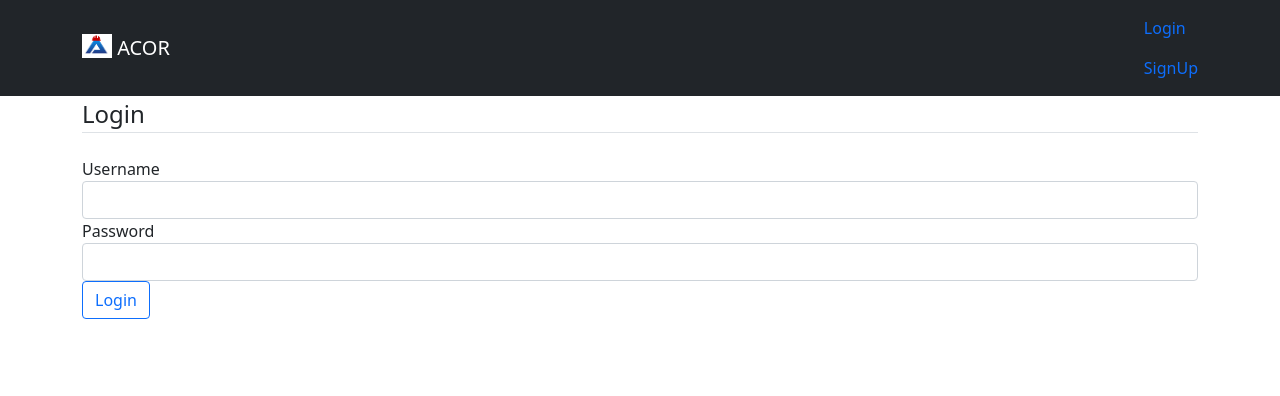
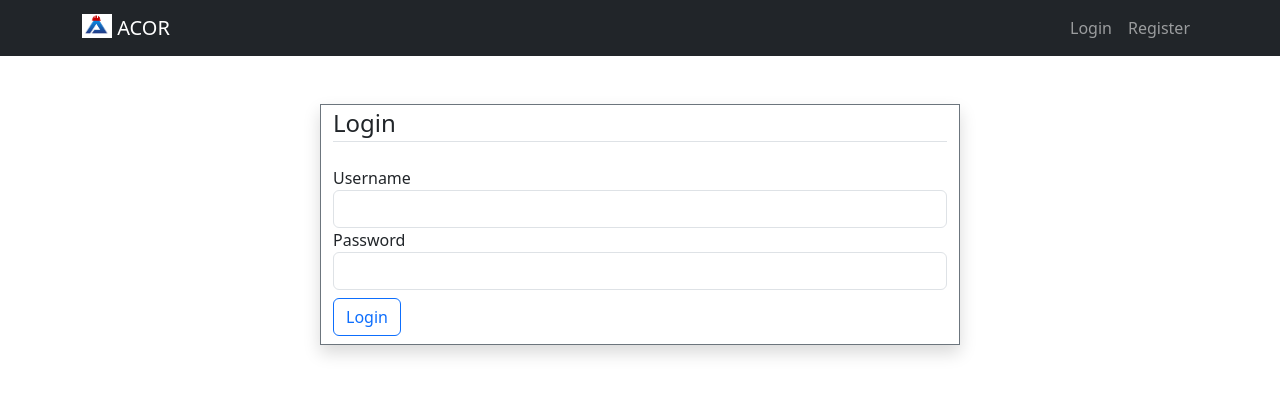
Before and after one commit to hikky16/cs50_Final_Project, a Flask app: page /login in a window 1280 px wide. Shown: the top 396 px of the page. Run offline with Flask 3, Linux system fonts and the light colour scheme.

Commit message:
polished Login and Register page

```diff
--- a/templates/dashboard.html
+++ b/templates/dashboard.html
@@ -3,7 +3,7 @@
   <head>
     <meta charset="utf-8">
     <meta name="viewport" content="width=device-width, initial-scale=1">
-    <title>Bootstrap demo</title>
+    <title>{% block title %}{% endblock %}</title>
     <link href="https://cdn.jsdelivr.net/npm/bootstrap@5.3.2/dist/css/bootstrap.min.css" rel="stylesheet" integrity="sha384-T3c6CoIi6uLrA9TneNEoa7RxnatzjcDSCmG1MXxSR1GAsXEV/Dwwykc2MPK8M2HN" crossorigin="anonymous">
     <link rel="stylesheet" href="https://cdn.jsdelivr.net/npm/bootstrap-icons@1.11.1/font/bootstrap-icons.css">
   </head>
--- a/templates/layout.html
+++ b/templates/layout.html
@@ -2,38 +2,40 @@
 <html lang="en">
   <head>
     <meta charset="utf-8">
-        <meta name="viewport" content="initial-scale=1, width=device-width">
-
-        <!-- http://getbootstrap.com/docs/5.1/ -->
-        <link crossorigin="anonymous" href="https://cdn.jsdelivr.net/npm/bootstrap@5.1.3/dist/css/bootstrap.min.css" integrity="sha384-1BmE4kWBq78iYhFldvKuhfTAU6auU8tT94WrHftjDbrCEXSU1oBoqyl2QvZ6jIW3" rel="stylesheet">
-        <script crossorigin="anonymous" src="https://cdn.jsdelivr.net/npm/bootstrap@5.1.3/dist/js/bootstrap.bundle.min.js" integrity="sha384-ka7Sk0Gln4gmtz2MlQnikT1wXgYsOg+OMhuP+IlRH9sENBO0LRn5q+8nbTov4+1p"></script>
+    <meta name="viewport" content="width=device-width, initial-scale=1">
     <title>{% block title %}{% endblock %}</title>
+    <link href="https://cdn.jsdelivr.net/npm/bootstrap@5.3.2/dist/css/bootstrap.min.css" rel="stylesheet" integrity="sha384-T3c6CoIi6uLrA9TneNEoa7RxnatzjcDSCmG1MXxSR1GAsXEV/Dwwykc2MPK8M2HN" crossorigin="anonymous">
+    <link rel="stylesheet" href="https://cdn.jsdelivr.net/npm/bootstrap-icons@1.11.1/font/bootstrap-icons.css">
   </head>
-
   <body>
     <header>
-            <nav class="navbar bg-dark" data-bs-theme="dark">
+        <nav class="navbar bg-dark navbar-expand-lg" data-bs-theme="dark">
             <div class="container">
-                    <a class="navbar-brand text-white" href="#">
+                <a class="navbar-brand" href="#">
                     <img src="/static/acor.png" alt="Logo" width="30" height="24" class="d-inline-block align-text-top">
                     ACOR
                 </a>
-                    <ul class="navbar-nav justify-content-end">
+                <button class="navbar-toggler" type="button" data-bs-toggle="collapse" data-bs-target="#navbarcollapse" aria-controls="navbarNavAltMarkup" aria-expanded="false" aria-label="Toggle navigation">
+                    <span class="navbar-toggler-icon"></span>
+                </button>
+                <div class="collapse navbar-collapse justify-content-end" id="navbarcollapse">
+                    <ul class="navbar-nav">
                         <li class="nav-item">
                             <a href="/login" class="nav-link">Login</a>
                         </li>
                         <li class="nav-item">
-                            <a href="/register" class="nav-link">SignUp</a>
+                            <a href="/register" class="nav-link">Register</a>
                         </li>
                     </ul>
+                </div>
             </div>
         </nav>
     </header>
     <main>
-            <div class="container">
-                {% block main %}{% endblock %}
+        <div class="container mt-5 pb-2 border border-secondary shadow col-lg-6">
+            {% block main%}{% endblock %}
         </div>
     </main>
+    <script src="https://cdn.jsdelivr.net/npm/bootstrap@5.3.2/dist/js/bootstrap.bundle.min.js" integrity="sha384-C6RzsynM9kWDrMNeT87bh95OGNyZPhcTNXj1NW7RuBCsyN/o0jlpcV8Qyq46cDfL" crossorigin="anonymous"></script>
   </body>
-    <script src="https://cdn.jsdelivr.net/npm/bootstrap@5.3.2/dist/js/bootstrap.bundle.min.js" integrity="sha384-C6RzsynM9kWDrMNeT87bh95OGNyZPhcTNXj1NW7RuBCsyN/o0jlpcV8Qyq46cDfL" crossorigin="anonymous"></script>
 </html>
--- a/templates/login.html
+++ b/templates/login.html
@@ -17,7 +17,7 @@
                 {{ form.password(class="form-control form-control-md") }}
             </div>
         </fieldset>
-        <div class="from-group">
+        <div class="from-group mt-2">
             {{ form.submit(class="btn btn-outline-primary")}}
         </div>
     </form>
```
Lines whose indentation alone changed are shown as unchanged.
